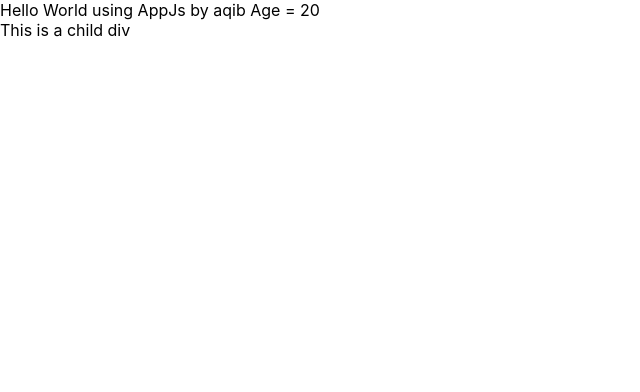
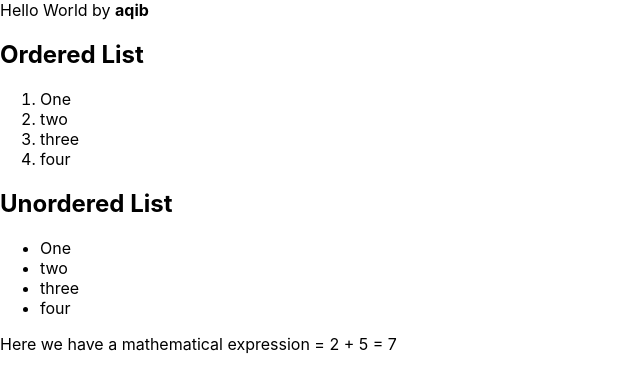
Before and after one commit to aqib-mehmood/bootcamp-class03, a React (Create React App) app: page / in a window 1280 px wide. Shown: the top 392 px of the page, without its empty margins (0-640 px from the left). Built offline with nearby package versions, Linux system fonts and the light colour scheme.

Commit message:
assignment 01 completed

```diff
--- a/src/App.js
+++ b/src/App.js
@@ -1,5 +1,4 @@
 import React from 'react';
-import logo from './logo.svg';
 import './App.css';
 
 /* *This is also the way to call the properties.
@@ -11,8 +10,27 @@ return <h1>
 
 function App(props) {
   return <div>
-          Hello World using AppJs by {props.name} Age = {props.age}
-          <div>This is a child div</div>
+          Hello World by <strong> {props.name} </strong>
+          <div>
+            <h2>Ordered List</h2>
+            <ol>
+              <li>One</li>
+              <li>two</li>
+              <li>three</li>
+              <li>four</li>
+            </ol>
+            <h2>Unordered List</h2>
+            <ul>
+              <li>One</li>
+              <li>two</li>
+              <li>three</li>
+              <li>four</li>
+            </ul>
+          </div>
+
+          <p>Here we have a mathematical expression = 2 + 5 = {2+5}</p>
+
+
         </div>
   }
 
```
